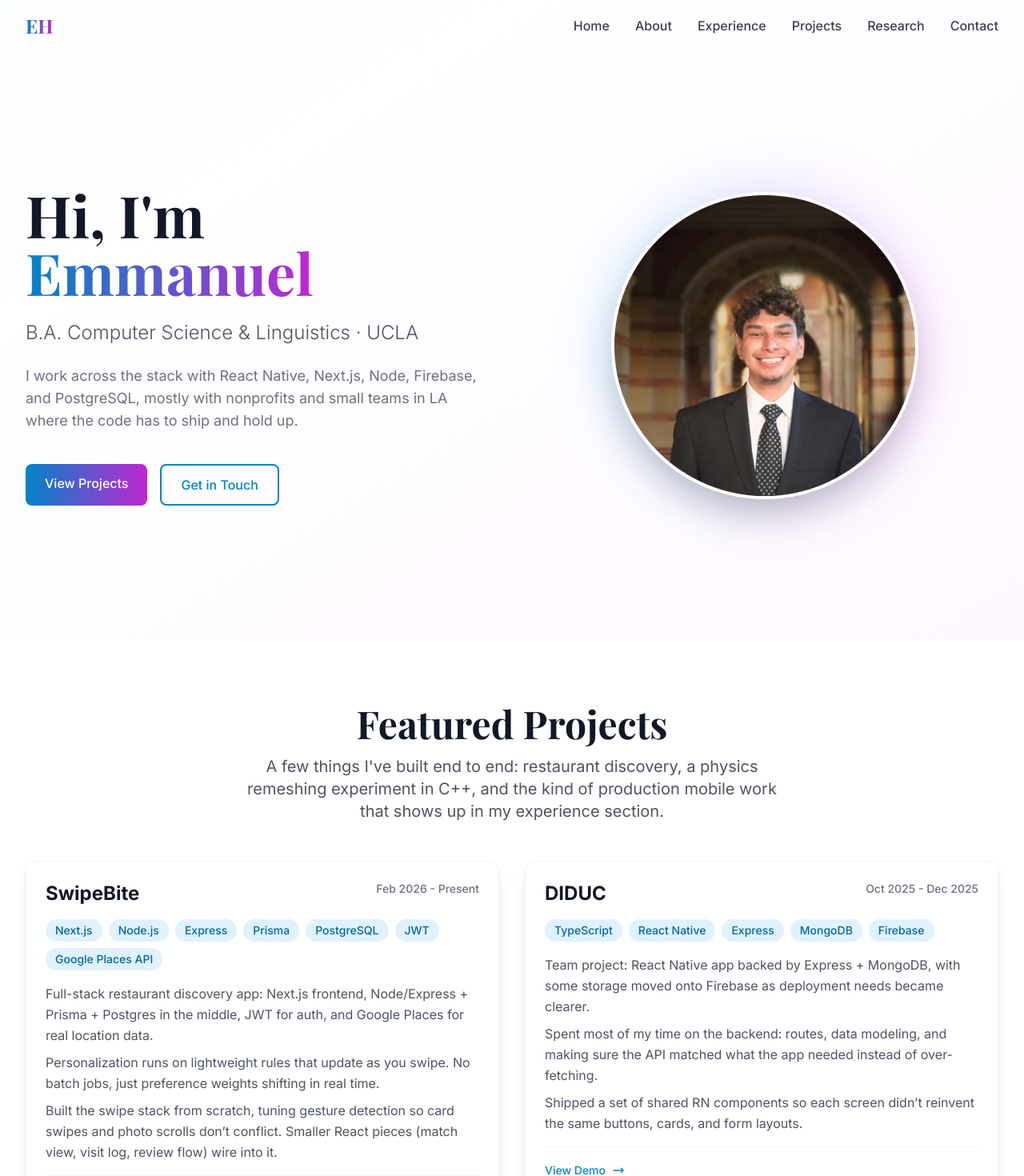
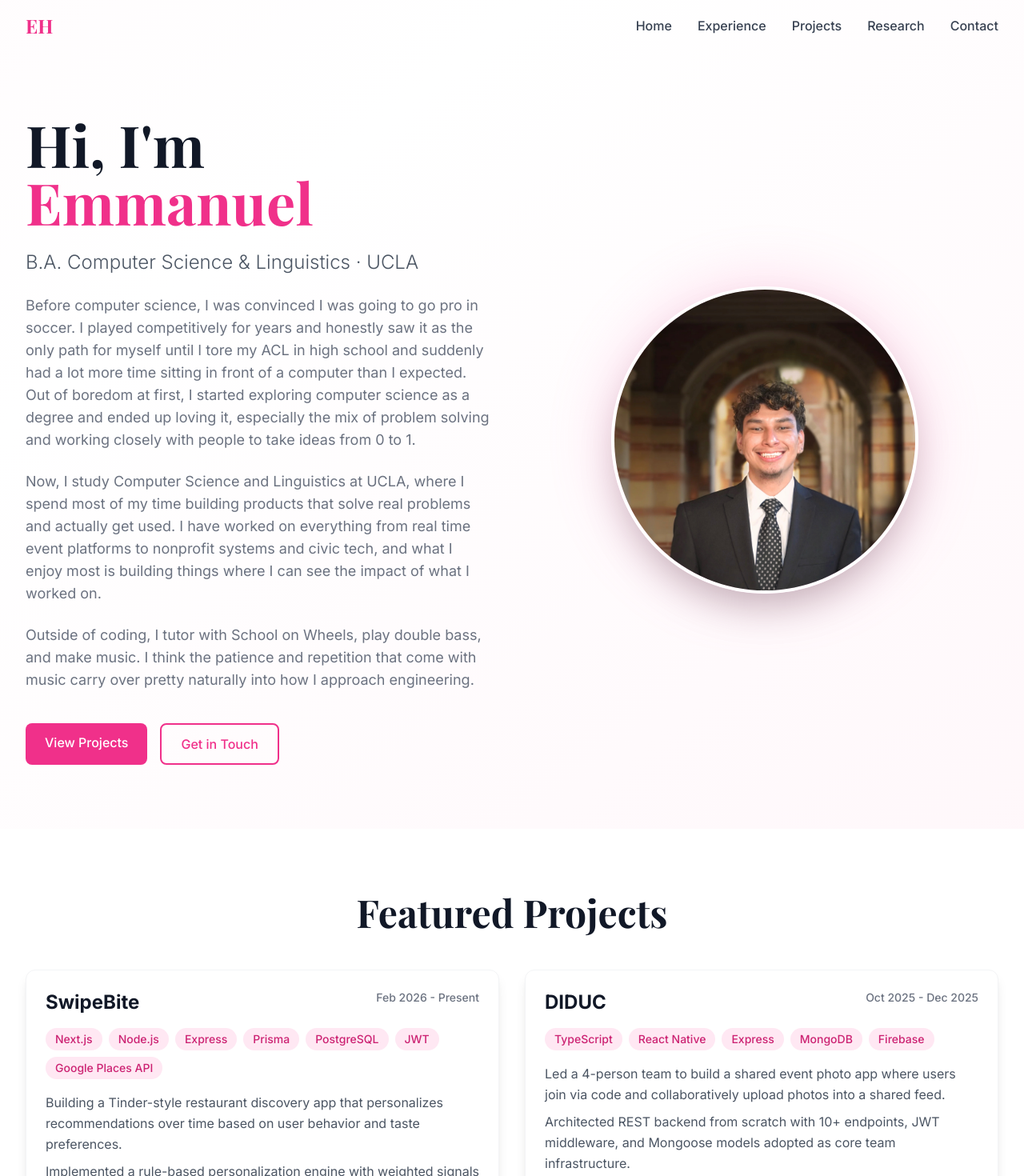
Before and after one commit to EmmanuelH05/portfolio, a Next.js app: page / in a window 1280 px wide. Shown: the top 1470 px of the page at 80% size. Built offline with nearby package versions, Linux system fonts and the light colour scheme; a web font is replaced by a local one.

Commit message:
update copy, color scheme, and resume details

```diff
--- a/src/app/about/page.tsx
+++ b/src/app/about/page.tsx
@@ -18,8 +18,8 @@ export default function About() {
             About Me
           </h1>
           <p className="text-xl text-gray-600 leading-relaxed">
-            I&apos;m pursuing a B.A. in Computer Science & Linguistics at UCLA (expected June 2028, GPA
-            3.6). Most days I&apos;m writing full-stack and mobile code: React Native at We Explore Earth,
+            I&apos;m pursuing a B.A. in Computer Science & Linguistics at UCLA (expected June 2027, GPA
+            3.5). Most days I&apos;m writing full-stack and mobile code: React Native at We Explore Earth,
             co-founding Rise the Fenua, and building civic tech with LA Blueprint. Side projects like SwipeBite
             are where I try out ideas without a deadline breathing down my neck.
           </p>
--- a/src/app/contact/page.tsx
+++ b/src/app/contact/page.tsx
@@ -18,7 +18,7 @@ export default function Contact() {
             Get In Touch
           </h1>
           <p className="text-xl text-gray-600 max-w-2xl mx-auto">
-            Email, phone, LinkedIn, GitHub, or Instagram. Use whatever you actually check.
+            Email, phone, LinkedIn, or GitHub. Use whatever you actually check.
           </p>
         </motion.div>
 
--- a/src/app/experience/page.tsx
+++ b/src/app/experience/page.tsx
@@ -9,10 +9,6 @@ export default function Experience() {
           <h1 className="text-5xl md:text-6xl font-display font-bold text-gray-900 mb-6">
             Experience
           </h1>
-          <p className="text-xl text-gray-600 max-w-2xl mx-auto">
-            Internships, founding work, student org engineering, and the awards and interests I usually tuck at
-            the bottom of a PDF.
-          </p>
         </div>
 
         <section className="mb-20">
--- a/src/app/page.tsx
+++ b/src/app/page.tsx
@@ -29,10 +29,6 @@ export default function Home() {
             <h2 className="text-4xl md:text-5xl font-display font-bold text-gray-900 mb-4">
               Featured Projects
             </h2>
-            <p className="text-xl text-gray-600 max-w-2xl mx-auto">
-              A few things I&apos;ve built end to end: restaurant discovery, a physics remeshing experiment in
-              C++, and the kind of production mobile work that shows up in my experience section.
-            </p>
           </motion.div>
 
           <div className="grid md:grid-cols-2 gap-8 mb-12">
@@ -68,10 +64,6 @@ export default function Home() {
             >
               Currently Working On
             </h2>
-            <p className="text-xl text-gray-600 max-w-2xl mx-auto">
-              What I&apos;m actively touching right now: real users, messy edge cases, and UI that still feels
-              good after the tenth pass.
-            </p>
           </motion.div>
 
           <div className="grid md:grid-cols-2 gap-8">
@@ -88,50 +80,6 @@ export default function Home() {
           <SkillsGrid />
         </div>
       </section>
-
-      {/* Quick Stats Section */}
-      <section className="py-20 bg-white">
-        <div className="max-w-7xl mx-auto px-4 sm:px-6 lg:px-8">
-          <div className="grid md:grid-cols-3 gap-8">
-            <motion.div
-              initial={{ opacity: 0, y: 30 }}
-              whileInView={{ opacity: 1, y: 0 }}
-              viewport={{ once: true }}
-              transition={{ duration: 0.5 }}
-              className="text-center"
-            >
-              <div className="text-5xl font-display font-bold bg-gradient-to-r from-primary-600 to-accent-600 bg-clip-text text-transparent mb-2">
-                2
-              </div>
-              <p className="text-gray-600 text-lg">Featured Projects</p>
-            </motion.div>
-            <motion.div
-              initial={{ opacity: 0, y: 30 }}
-              whileInView={{ opacity: 1, y: 0 }}
-              viewport={{ once: true }}
-              transition={{ duration: 0.5, delay: 0.1 }}
-              className="text-center"
-            >
-              <div className="text-5xl font-display font-bold bg-gradient-to-r from-primary-600 to-accent-600 bg-clip-text text-transparent mb-2">
-                4+
-              </div>
-              <p className="text-gray-600 text-lg">Roles & Internships</p>
-            </motion.div>
-            <motion.div
-              initial={{ opacity: 0, y: 30 }}
-              whileInView={{ opacity: 1, y: 0 }}
-              viewport={{ once: true }}
-              transition={{ duration: 0.5, delay: 0.2 }}
-              className="text-center"
-            >
-              <div className="text-5xl font-display font-bold bg-gradient-to-r from-primary-600 to-accent-600 bg-clip-text text-transparent mb-2">
-                20+
-              </div>
-              <p className="text-gray-600 text-lg">Technologies</p>
-            </motion.div>
-          </div>
-        </div>
-      </section>
     </>
   );
 }
--- a/src/app/projects/page.tsx
+++ b/src/app/projects/page.tsx
@@ -43,8 +43,7 @@ export default function Projects() {
             Interested in Collaborating?
           </h2>
           <p className="text-lg text-gray-600 mb-6 max-w-2xl mx-auto">
-            I&apos;m always open to discussing internships, full-stack roles, or collaborations. Let&apos;s
-            build something great together.
+            Open to internships, full-stack roles, and collabs. If something fits, reach out.
           </p>
           <a
             href="/contact"
--- a/src/components/ContactLinks.tsx
+++ b/src/components/ContactLinks.tsx
@@ -56,16 +56,6 @@ export default function ContactLinks() {
         </svg>
       ),
     },
-    {
-      label: 'Instagram',
-      value: personalInfo.instagram,
-      href: `https://${personalInfo.instagram}`,
-      icon: (
-        <svg className="w-6 h-6" fill="currentColor" viewBox="0 0 24 24">
-          <path d="M12 2.163c3.204 0 3.584.012 4.85.07 3.252.148 4.771 1.691 4.919 4.919.058 1.265.069 1.645.069 4.849 0 3.205-.012 3.584-.069 4.849-.149 3.225-1.664 4.771-4.919 4.919-1.266.058-1.644.07-4.85.07-3.204 0-3.584-.012-4.849-.07-3.26-.149-4.771-1.699-4.919-4.92-.058-1.265-.07-1.644-.07-4.849 0-3.204.013-3.583.07-4.849.149-3.227 1.664-4.771 4.919-4.919 1.266-.057 1.645-.069 4.849-.069zm0-2.163c-3.259 0-3.667.014-4.947.072-4.358.2-6.78 2.618-6.98 6.98-.059 1.281-.073 1.689-.073 4.948 0 3.259.014 3.668.072 4.948.2 4.358 2.618 6.78 6.98 6.98 1.281.058 1.689.072 4.948.072 3.259 0 3.668-.014 4.948-.072 4.354-.2 6.782-2.618 6.979-6.98.059-1.28.073-1.689.073-4.948 0-3.259-.014-3.667-.072-4.947-.196-4.354-2.617-6.78-6.979-6.98-1.281-.059-1.69-.073-4.949-.073zm0 5.838c-3.403 0-6.162 2.759-6.162 6.162s2.759 6.163 6.162 6.163 6.162-2.759 6.162-6.163c0-3.403-2.759-6.162-6.162-6.162zm0 10.162c-2.209 0-4-1.79-4-4 0-2.209 1.791-4 4-4s4 1.791 4 4c0 2.21-1.791 4-4 4zm6.406-11.845c-.796 0-1.441.645-1.441 1.44s.645 1.44 1.441 1.44c.795 0 1.439-.645 1.439-1.44s-.644-1.44-1.439-1.44z" />
-        </svg>
-      ),
-    },
   ];
 
   return (
--- a/src/components/Hero.tsx
+++ b/src/components/Hero.tsx
@@ -46,8 +46,34 @@ export default function Hero() {
               transition={{ delay: 0.6, duration: 0.6 }}
               className="text-lg text-gray-500 max-w-2xl"
             >
-              I work across the stack with React Native, Next.js, Node, Firebase, and PostgreSQL, mostly with
-              nonprofits and small teams in LA where the code has to ship and hold up.
+              Before computer science, I was convinced I was going to go pro in soccer. I played competitively
+              for years and honestly saw it as the only path for myself until I tore my ACL in high school and
+              suddenly had a lot more time sitting in front of a computer than I expected. Out of boredom at
+              first, I started exploring computer science as a degree and ended up loving it, especially the mix
+              of problem solving and working closely with people to take ideas from 0 to 1.
+            </motion.p>
+
+            <motion.p
+              initial={{ opacity: 0, y: 20 }}
+              animate={{ opacity: 1, y: 0 }}
+              transition={{ delay: 0.65, duration: 0.6 }}
+              className="text-lg text-gray-500 max-w-2xl"
+            >
+              Now, I study Computer Science and Linguistics at UCLA, where I spend most of my time building
+              products that solve real problems and actually get used. I have worked on everything from real time
+              event platforms to nonprofit systems and civic tech, and what I enjoy most is building things where
+              I can see the impact of what I worked on.
+            </motion.p>
+
+            <motion.p
+              initial={{ opacity: 0, y: 20 }}
+              animate={{ opacity: 1, y: 0 }}
+              transition={{ delay: 0.75, duration: 0.6 }}
+              className="text-lg text-gray-500 max-w-2xl"
+            >
+              Outside of coding, I tutor with School on Wheels, play double bass, and make music. I think the
+              patience and repetition that come with music carry over pretty naturally into how I approach
+              engineering.
             </motion.p>
 
             <motion.div
--- a/src/components/Navigation.tsx
+++ b/src/components/Navigation.tsx
@@ -18,7 +18,6 @@ export default function Navigation() {
 
   const navLinks = [
     { href: '/', label: 'Home' },
-    { href: '/about', label: 'About' },
     { href: '/experience', label: 'Experience' },
     { href: '/projects', label: 'Projects' },
     { href: '/research', label: 'Research' },
--- a/src/lib/data.ts
+++ b/src/lib/data.ts
@@ -70,8 +70,8 @@ export const education: Education[] = [
     degree: "B.A. Computer Science & Linguistics",
     location: "Los Angeles, CA",
     startDate: "",
-    endDate: "Expected Graduation: June 2028",
-    gpa: "3.6/4.0",
+    endDate: "Expected Graduation: June 2027",
+    gpa: "3.5/4.0",
     relevantCoursework:
       "Data Structures & Algorithms, Software Construction & Tools, Operating Systems, Computer Organization, Database Systems, Linear Algebra, Probability & Statistics, Discrete Mathematics, Multi-Variable Calculus",
   },
@@ -79,50 +79,53 @@ export const education: Education[] = [
 
 export const workExperience: WorkExperience[] = [
   {
-    title: "Full-Stack Developer",
-    company: "LA Blueprint",
+    title: "Full Stack Mobile Developer",
+    company: "We Explore Earth",
     location: "Los Angeles, CA",
-    startDate: "Sep. 2025",
+    startDate: "Dec. 2025",
     endDate: "Present",
     responsibilities: [
-      "Building We Explore Earth (WEE), a full-stack discovery platform for 20,000+ users using React Native (Expo), Node.js/Express, and TypeScript.",
-      "Designed and implemented 10+ RESTful APIs and Firestore-backed schemas for authentication, event creation, and RSVP workflows, reducing redundant queries by 30%.",
-      "Led backend migration to TypeScript, refactoring 15+ controllers and introducing shared type models to eliminate runtime type errors and reduce debugging time by ~25%.",
+      "Developing features for a real-time event platform used by 20,000+ users for event management, RSVPs, and volunteer coordination.",
+      "Designing and implementing 10+ RESTful APIs for event creation and RSVP workflows, reducing redundant queries by 20%.",
+      "Collaborating with 5 designers using Figma hi-fis and coordinating development through GitHub as part of an agile 15-member team.",
+      "Leveraging AWS services and Firebase-backed infrastructure to support scalable event management and real-time platform functionality.",
     ],
   },
   {
-    title: "Software Engineering Intern",
-    company: "BID",
-    location: "Los Angeles, CA",
-    startDate: "Jun. 2025",
-    endDate: "Aug. 2025",
-    responsibilities: [
-      "Architected and deployed 10+ RESTful API endpoints using Node.js, Express, and TypeScript to power a student job marketplace supporting 2,000+ users, reducing API response latency by 40%.",
-      "Implemented real-time bid and job status updates using WebSockets, processing 500+ job listings per month and improving user engagement by 25% through live auction/bid pricing features.",
-      "Optimized PostgreSQL query performance by 3x through targeted indexing and schema refactoring, and automated deployment workflows via CI/CD pipelines reducing release cycle time by 30%.",
-    ],
-  },
-  {
-    title: "Software Engineer Intern",
-    company: "Vectorly",
-    location: "Los Angeles, CA",
-    startDate: "May 2025",
-    endDate: "Aug. 2025",
-    responsibilities: [
-      "Engineered an LLM-powered question generation service using prompt engineering, structured output parsing, and multi-layer response validation to dynamically create and evaluate 100+ technical interview questions across configurable difficulty levels and topic domains.",
-      "Designed 15+ backend API routes and database schemas to support user authentication, session tracking, and AI-generated problem storage across 3 core modules.",
-    ],
-  },
-  {
-    title: "Co-Founder",
+    title: "Technical Co-Founder",
     company: "Rise the Fenua",
     location: "Los Angeles, CA",
     startDate: "Feb. 2024",
     endDate: "Present",
     responsibilities: [
-      "Built a full-stack inventory admin dashboard (Next.js 16, TypeScript, Supabase/Postgres) with collab-scoped CRUD, a 6-item default catalog with per-collab enable/disable, custom item support, and RLS-enforced data isolation across collections.",
-      "Engineered real-time stock controls, live search, configurable low-stock threshold alerts, and sortable inventory tables tracking per-item and collab-wide value across 6+ product categories, replacing 100% manual tracking workflows.",
-      "Deployed across 3+ active collabs generating $17,000+ in fundraising revenue, with inventory data spanning 50+ educational supply units distributed across international shipment operations.",
+      "Co-founded an education-focused nonprofit supporting underserved youth in Tahiti through school supplies and fundraising initiatives.",
+      "Developed a production dashboard used by 20+ volunteers to streamline merchandise fulfillment and coordination.",
+      "Engineered a data pipeline using 6+ SQL migrations to normalize Google Form responses, reducing manual processing time by 40%.",
+      "Led operations, overseeing software systems, merchandise logistics, and fundraising workflows that generated $20,000 in donations.",
+    ],
+  },
+  {
+    title: "Software Engineer Intern",
+    company: "BID",
+    location: "Los Angeles, CA",
+    startDate: "May 2025",
+    endDate: "Aug. 2025",
+    responsibilities: [
+      "Contributed to development for a marketplace platform connecting users with local service providers through task-based bidding workflows.",
+      "Built auth and session management endpoints using Node.js, Express, and MongoDB, supporting 500+ active users.",
+      "Debugged API response, session persistence, and state synchronization issues across 5+ backend/frontend routes.",
+      "Supported product updates during a platform pivot, helping improve system usability and feature stability across multiple core modules.",
+    ],
+  },
+  {
+    title: "Intern",
+    company: "Vectorly",
+    location: "Los Angeles, CA",
+    startDate: "May 2024",
+    endDate: "Aug. 2024",
+    responsibilities: [
+      "Contributed to an AI-powered technical interview platform designed to help users prepare for software engineering interviews.",
+      "Evaluated AI-generated coding outputs for technical interview workflows, assessing accuracy and response quality across problems.",
     ],
   },
 ];
@@ -135,10 +138,9 @@ export const clubExperience: WorkExperience[] = [
     startDate: "Sep 2025",
     endDate: "Present",
     responsibilities: [
-      "Got in through a competitive application; the org pairs student dev teams with nonprofits around LA that need real software, not mock projects.",
-      "Day to day it’s React on the front, Node/Express and Firebase on the back, with the usual PRs, sprints, and design check-ins.",
-      "Sometimes I’m the one walking the team through a feature or a schema change so everyone’s aligned before we merge.",
-      "The work is very much “civic tech”: tools that help orgs run programs, not flashy landing pages.",
+      "Selected through a 4% acceptance rate for a student-led organization that develops full-stack products for nonprofits across LA.",
+      "Presented technical deliverables and architecture proposals to peers improving collaboration and software adoption.",
+      "Contributed to open-source civic-tech products that empower Los Angeles nonprofits to modernize community operations.",
     ],
   },
 ];
@@ -158,9 +160,9 @@ export const researchProjects: ResearchProject[] = [
     startDate: "Feb 2026",
     endDate: "Present",
     description: [
-      "Full-stack restaurant discovery app: Next.js frontend, Node/Express + Prisma + Postgres in the middle, JWT for auth, and Google Places for real location data.",
-      "Personalization runs on lightweight rules that update as you swipe. No batch jobs, just preference weights shifting in real time.",
-      "Built the swipe stack from scratch, tuning gesture detection so card swipes and photo scrolls don’t conflict. Smaller React pieces (match view, visit log, review flow) wire into it.",
+      "Building a Tinder-style restaurant discovery app that personalizes recommendations over time based on user behavior and taste preferences.",
+      "Implemented a rule-based personalization engine with weighted signals and real-time preference updates per swipe.",
+      "Designed a swipe-based UI with gesture handling and threshold locking to separate card swipes from photo scrolling across 15+ React components.",
     ],
   },
   {
@@ -175,20 +177,21 @@ export const researchProjects: ResearchProject[] = [
     startDate: "Oct 2025",
     endDate: "Dec 2025",
     description: [
-      "Team project: React Native app backed by Express + MongoDB, with some storage moved onto Firebase as deployment needs became clearer.",
-      "Spent most of my time on the backend: routes, data modeling, and making sure the API matched what the app needed instead of over-fetching.",
-      "Shipped a set of shared RN components so each screen didn’t reinvent the same buttons, cards, and form layouts.",
+      "Led a 4-person team to build a shared event photo app where users join via code and collaboratively upload photos into a shared feed.",
+      "Architected REST backend from scratch with 10+ endpoints, JWT middleware, and Mongoose models adopted as core team infrastructure.",
+      "Implemented Firebase Cloud Storage and Authentication, reducing server load and removing local storage dependencies.",
+      "Shipped 8+ reusable components and API abstractions across frontend and backend using Expo, NativeWind, and Firebase.",
     ],
   },
   {
     title: "Physics-Based Remeshing Engine",
     technologies: ["C++", "MATLAB"],
-    startDate: "Jan. 2024",
-    endDate: "May 2024",
+    startDate: "Feb. 2025",
+    endDate: "April 2025",
     description: [
-      "Built a C++ physics-based remeshing engine modeling 100+ interior mesh points as spring-mass systems, solving Newton’s 2nd law ODEs via Euler’s method to reduce triangle distortion by 60%+ toward equilateral configurations in real time.",
-      "Applied repulsive electrostatic boundary modeling to enforce mesh constraints across 4+ region geometries (rectangular, triangular, L-shaped), maintaining 95%+ interior point containment through time-evolving shape changes.",
-      "Built MATLAB visualization pipeline processing 10+ mesh snapshots per run to demonstrate convergence across dynamic shape simulations.",
+      "Built a C++ remeshing engine to improve triangle quality through physics-based geometric optimization.",
+      "Applied MATLAB simulations to model spring forces, damping, and boundary constraints for mesh stabilization.",
+      "Presented remeshing research as an Irvine Valley College representative at the UC Berkeley Bay Honors Symposium.",
     ],
     highlights: [
       "Real-time mesh simulation",
@@ -229,6 +232,9 @@ export const technicalSkills: TechnicalSkill[] = [
       "CI/CD",
       "Google Apps Script",
       "Postman",
+      "Cursor",
+      "GitHub Copilot",
+      "Claude Code",
     ],
   },
 ];
@@ -269,8 +275,8 @@ export const currentWork: CurrentWorkItem[] = [
       "Google Places API",
     ],
     building: [
-      "Lightweight rules for “you liked this, try that” that update as you swipe.",
-      "Gesture-heavy feed UI where swipes and photo scrolls don’t step on each other.",
+      "Lightweight rules for 'you liked this, try that' that update as you swipe.",
+      "Gesture-heavy feed UI where swipes and photo scrolls don't step on each other.",
     ],
   },
 ];
--- a/tailwind.config.js
+++ b/tailwind.config.js
@@ -9,28 +9,28 @@ module.exports = {
     extend: {
       colors: {
         primary: {
-          50: '#f0f9ff',
-          100: '#e0f2fe',
-          200: '#bae6fd',
-          300: '#7dd3fc',
-          400: '#38bdf8',
-          500: '#0ea5e9',
-          600: '#0284c7',
-          700: '#0369a1',
-          800: '#075985',
-          900: '#0c4a6e',
+          50: '#fff5f9',
+          100: '#ffe8f3',
+          200: '#ffd1e8',
+          300: '#ffaed6',
+          400: '#ff80bc',
+          500: '#ff4da0',
+          600: '#f0308a',
+          700: '#cc2272',
+          800: '#a81d5e',
+          900: '#8a1a4e',
         },
         accent: {
-          50: '#fdf4ff',
-          100: '#fae8ff',
-          200: '#f5d0fe',
-          300: '#f0abfc',
-          400: '#e879f9',
-          500: '#d946ef',
-          600: '#c026d3',
-          700: '#a21caf',
-          800: '#86198f',
-          900: '#701a75',
+          50: '#fff5f9',
+          100: '#ffe8f3',
+          200: '#ffd1e8',
+          300: '#ffaed6',
+          400: '#ff80bc',
+          500: '#ff4da0',
+          600: '#f0308a',
+          700: '#cc2272',
+          800: '#a81d5e',
+          900: '#8a1a4e',
         },
       },
       fontFamily: {
```
Also changed, not shown: src/app/research/page.tsx (+11 -34 lines).
